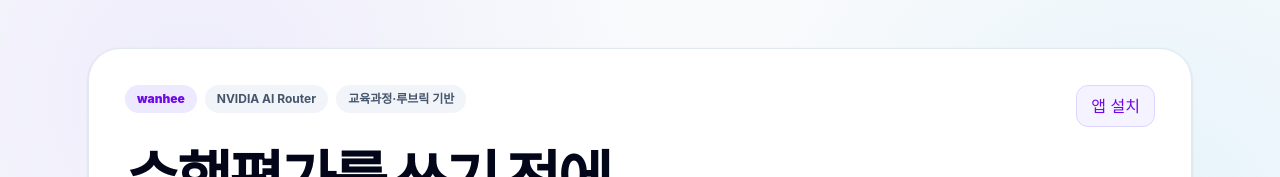
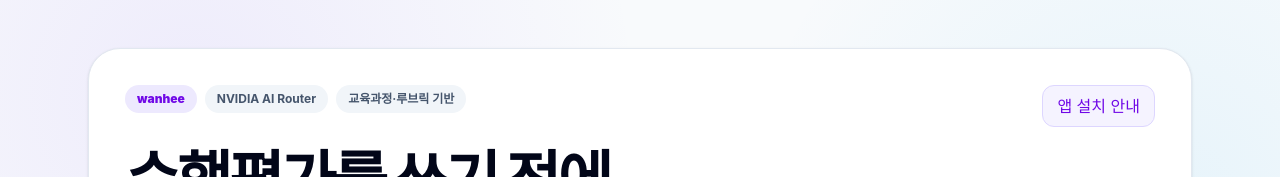
Before and after one commit to dy6553/performance-assessment-assistant, a Next.js app: page / in a window 1280 px wide. Shown: the top 177 px of the page. Built offline with nearby package versions, Linux system fonts and the light colour scheme.

Commit message:
fix(pwa): align install guidance with Samsung Internet

```diff
--- a/src/components/install-app-button.tsx
+++ b/src/components/install-app-button.tsx
@@ -43,7 +43,7 @@ export function InstallAppButton() {
 
   if (installed) return null;
 
-  const buttonLabel = ios ? "홈 화면에 추가" : "앱 설치";
+  const buttonLabel = ios ? "홈 화면에 추가" : "앱 설치 안내";
 
   return (
     <>
@@ -51,7 +51,7 @@ export function InstallAppButton() {
         type="button"
         onClick={() => setHelpOpen(true)}
         className="inline-flex min-h-10 shrink-0 items-center justify-center rounded-xl border border-violet-200 bg-violet-50 px-3.5 py-2 text-xs font-black text-violet-700 transition hover:bg-violet-100 active:scale-[0.98]"
-        aria-label="수행평가 도우미 앱 설치"
+        aria-label="수행평가 도우미 앱 설치 안내"
       >
         {buttonLabel}
       </button>
@@ -86,23 +86,26 @@ export function InstallAppButton() {
             ) : samsungInternet ? (
               <>
                 <p className="mt-3 text-sm leading-6 text-slate-600">
-                  웹페이지에서 설치 이벤트를 가로채지 않고 삼성 인터넷의 기본 PWA 설치 기능을 그대로 사용하도록 변경했습니다.
+                  삼성 인터넷의 기본 PWA 설치 UI를 방해하지 않도록 웹페이지에서 설치 프롬프트를 가로채지 않습니다.
                 </p>
                 <ol className="mt-4 list-decimal space-y-2 pl-5 text-sm leading-6 text-slate-700">
-                  <li>브라우저 <strong>메뉴</strong>를 엽니다.</li>
-                  <li><strong>현재 페이지 추가</strong>를 선택합니다.</li>
-                  <li><strong>앱스 화면</strong> 또는 <strong>앱 설치</strong>가 보이면 선택합니다.</li>
+                  <li>주소창의 <strong>설치(+) 아이콘</strong>을 누릅니다.</li>
+                  <li>아래에 나타나는 <strong>앱스 화면에 설치</strong>를 확인합니다.</li>
+                  <li>설치가 끝나면 앱스 화면의 <strong>수행평가 도우미</strong>를 실행합니다.</li>
                 </ol>
+                <p className="mt-4 rounded-2xl bg-slate-50 p-4 text-sm leading-6 text-slate-600">
+                  설치 아이콘이 아직 없으면 페이지를 새로고침한 뒤 <strong>/pwa-debug</strong>에서 삼성 인터넷 공식 설치 기준을 확인하세요. 일부 버전에서는 메뉴의 <strong>현재 페이지 추가</strong>가 보조 경로로 표시될 수 있습니다.
+                </p>
               </>
             ) : (
               <>
                 <p className="mt-3 text-sm leading-6 text-slate-600">
-                  Chrome의 기본 설치 기능을 사용합니다. 브라우저가 PWA 설치 가능 상태로 판정하면 설치 항목이 표시됩니다.
+                  Chrome의 기본 PWA 설치 기능을 사용하며, 웹페이지에서 기본 설치 프로모션을 취소하지 않습니다.
                 </p>
                 <ol className="mt-4 list-decimal space-y-2 pl-5 text-sm leading-6 text-slate-700">
                   <li>Chrome 오른쪽 위 <strong>⋮ 메뉴</strong>를 엽니다.</li>
-                  <li><strong>홈 화면에 추가</strong> 또는 <strong>설치 및 바로가기</strong>를 선택합니다.</li>
-                  <li><strong>앱 설치</strong>가 나타나면 선택합니다.</li>
+                  <li><strong>앱 설치</strong> 또는 <strong>홈 화면에 추가</strong>를 선택합니다.</li>
+                  <li>다음 화면에서 <strong>설치</strong>가 표시되면 선택합니다.</li>
                 </ol>
               </>
             )}
```
